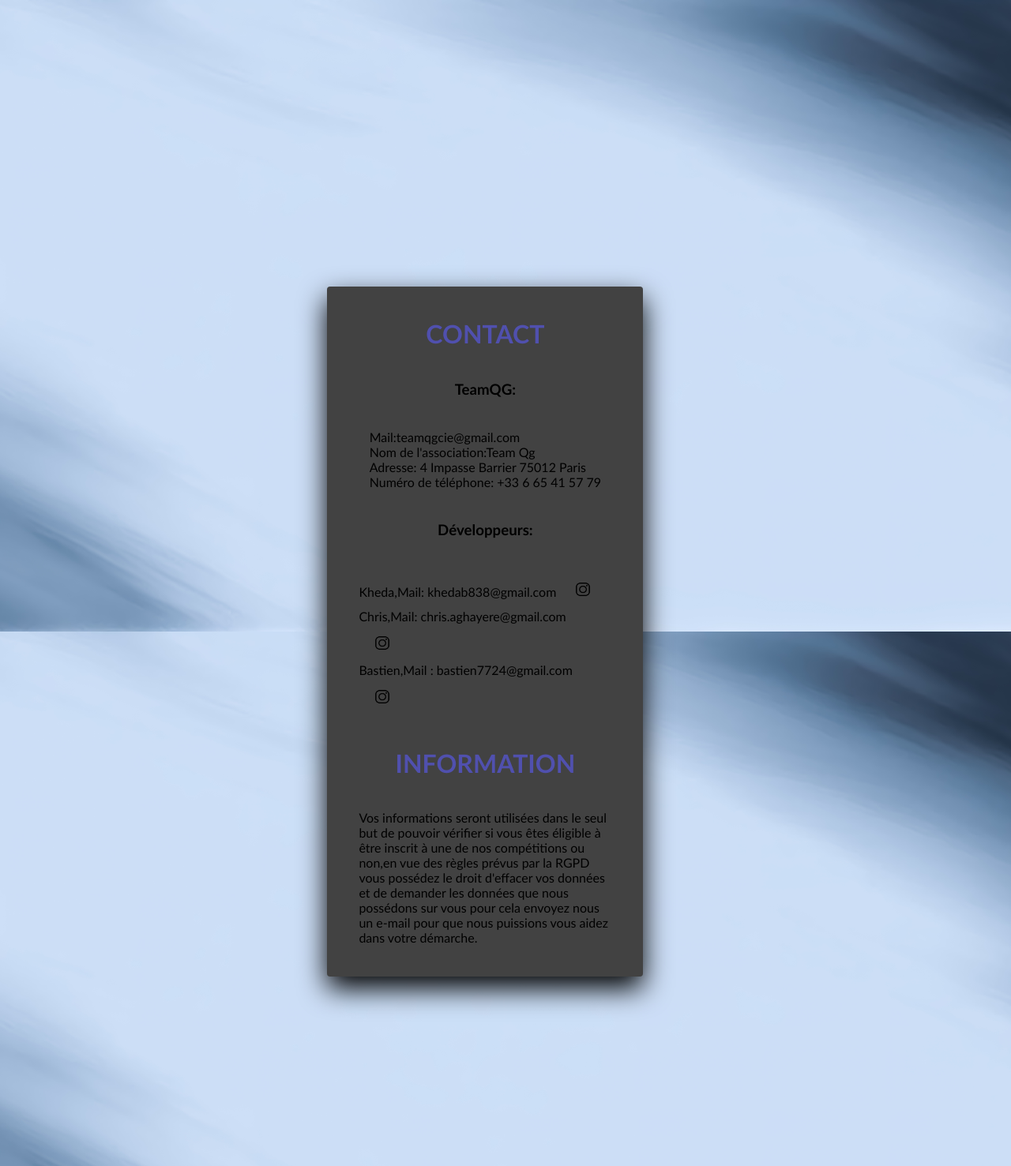
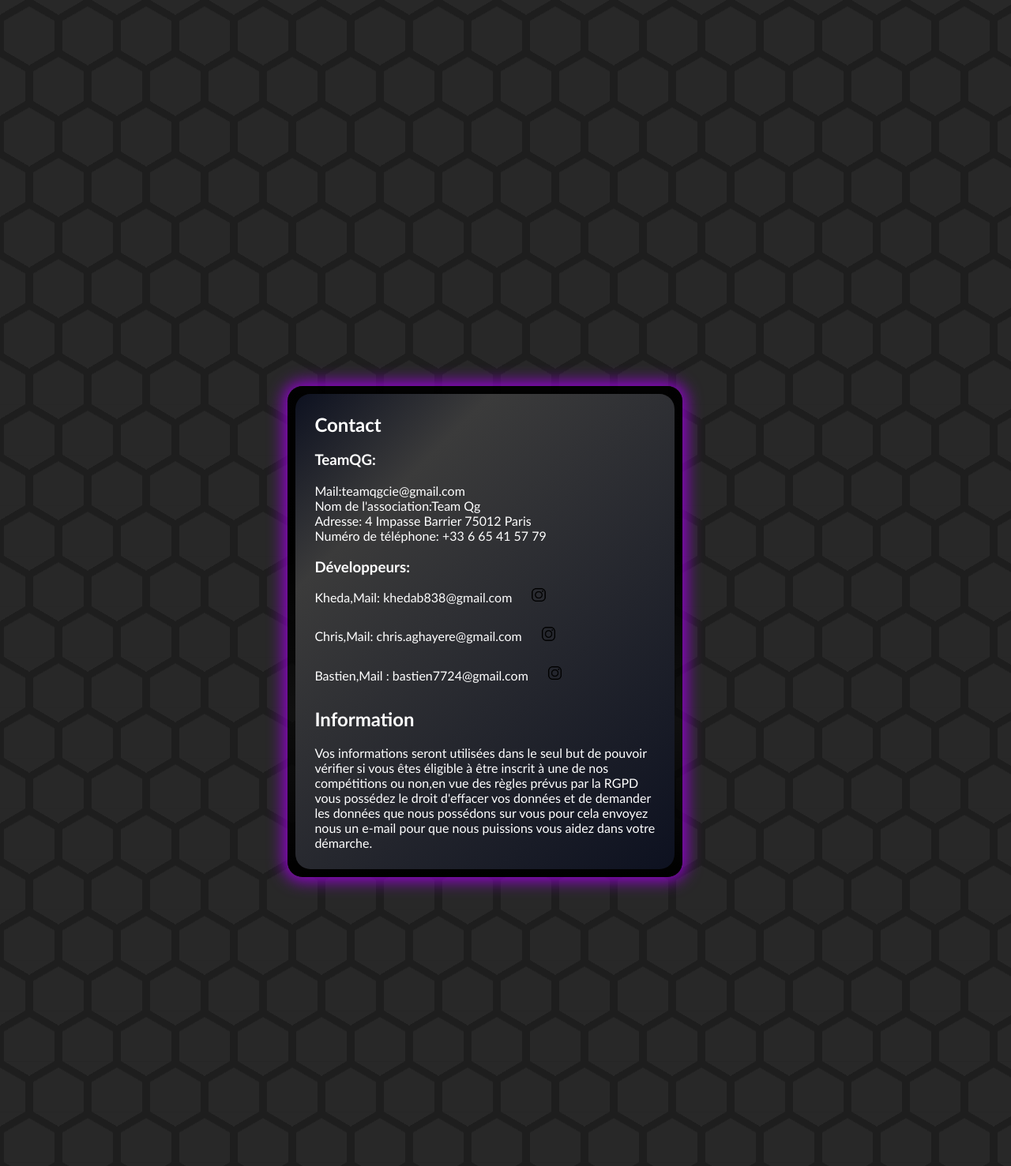
Before and after one commit to YannCrt/TeamQG, a PHP site: template public_html/view/contact.php in a window 1280 px wide. Shown: the top 1477 px of the page at 79% size. Run offline with PHP 8.4, Linux system fonts and the light colour scheme; the template is opened without the code that fills it, so the values that code supplies are empty.

Commit message:
new contact

```diff
--- a/public_html/style/competitions.css
+++ b/public_html/style/competitions.css
@@ -97,7 +97,7 @@
   font-style: italic;
   text-align: center;
   font-size: 1vmax;
-  color: #fffff;
+  color: #ffffff;
 }
 .competition_close_button{
   float: left;
@@ -412,3 +412,22 @@ section .signin .content .form .radio input[type="radio"] + label {
   color: #fff;
   display: block;
 }
+
+
+
+
+.bgblue {
+  background: linear-gradient(#000000f5, #000000, #00000098,#000000); /* Neon cyan to neon magenta */
+  padding: 10px;
+  border-radius: 1.2rem;
+  box-shadow: 0px 0px 20px 5px darkviolet ;
+  max-width: 500px;
+}
+
+.card {
+  font-size: 1rem;
+  color: white; /* Neon yellow */
+  background: linear-gradient(135deg, #0d1120 0%, #3b3b3b 23%, #0d1120 100%); /* Dark background with neon magenta */
+  padding: 1.5rem;
+  border-radius: 1.2rem;
+}
--- a/public_html/style/header.css
+++ b/public_html/style/header.css
@@ -11,8 +11,10 @@
     display: table;
     width: auto;
     text-align: center;
-    background-color: #FF4500;
+    background-color: darkviolet;
     border-radius: 30px;
+    border: 4px solid #000000;
+    box-shadow: 0px 0px 20px 5px darkviolet ;
 }
 
 td {
@@ -21,13 +23,14 @@ td {
 }
 
 a {
-    color: #fff;
+    color: #000000;
     text-transform: uppercase;
     text-decoration: none;
     letter-spacing: 0.15em;
     display: inline-block;
     padding: 15px 20px;
     position: relative;
+    font-weight: bold;
 }
 
 a:after {
@@ -38,7 +41,7 @@ a:after {
     height: 2px;
     left: 50%;
     position: absolute;
-    background: #fff;
+    background: #000000;
     transition: width 0.3s ease 0s, left 0.3s ease 0s;
     width: 0;
 }
--- a/public_html/style/home.css
+++ b/public_html/style/home.css
@@ -41,12 +41,20 @@
 }
 
 body {
-    background-image: url('../assets/navibackgroundwhite.jpg');
-    background-repeat: no-repeat;
-    background-position: center;
-    background-attachment: fixed;
-    background-size: cover;
-}
+    width: 100%;
+    height: 100%;
+    --s: 37px; /* control the size */
+
+    --c: #0000, #282828 0.5deg 119.5deg, #0000 120deg;
+    --g1: conic-gradient(from 60deg at 56.25% calc(425% / 6), var(--c));
+    --g2: conic-gradient(from 180deg at 43.75% calc(425% / 6), var(--c));
+    --g3: conic-gradient(from -60deg at 50% calc(175% / 12), var(--c));
+    background: var(--g1), var(--g1) var(--s) calc(1.73 * var(--s)), var(--g2),
+      var(--g2) var(--s) calc(1.73 * var(--s)), var(--g3) var(--s) 0,
+      var(--g3) 0 calc(1.73 * var(--s)) #1e1e1e;
+    background-size: calc(2 * var(--s)) calc(3.46 * var(--s));
+  }
+
 
 .confirmation_div{
     float: left;
@@ -313,6 +321,7 @@ video::-webkit-media-controls {
     height: auto;
     margin-left: 10%;
     margin-top: 1%;
+    color:white;
 }
 
 .divider_donotcross{
--- a/public_html/view/contact.php
+++ b/public_html/view/contact.php
@@ -1,10 +1,12 @@
 <div class = 'competition_signuppage'>
 <section>
 
-<div class="signin">
- <div class="content">
+<div class="bgblue">
+ <div class="card">
     <h2>Contact</h2>
+    <br>
     <h3>TeamQG:</h3>
+    <br>
     <p>Mail:teamqgcie@gmail.com
       <br>
       Nom de l'association:Team Qg
@@ -13,6 +15,7 @@
       <br>
       Numéro de téléphone: +33 6 65 41 57 79
     </p>
+    <br>
     <h3>Développeurs:</h3>
     <p>Kheda,Mail: khedab838@gmail.com <a href='https://www.instagram.com/maskkaa_hyena/' target="_blank" rel="noreferrer noopener" ><img class='instagram' src = <?php echo"$origin/assets/instagram.png";?>></a>
    <br />
@@ -20,7 +23,9 @@
    <br>
    Bastien,Mail : bastien7724@gmail.com <a href='https://www.instagram.com/_bastoine_/' target="_blank" rel="noreferrer noopener" ><img class='instagram' src = <?php echo"$origin/assets/instagram.png";?>></a>
    </p>
+   <br>
    <h2 id='Information'>Information</h2>
+   <br>
    <p>Vos informations seront utilisées dans le seul but de pouvoir vérifier
       si vous êtes éligible à être inscrit à une de nos compétitions ou non,en vue des règles
       prévus par la RGPD vous possédez le droit d'effacer vos données et de demander les données que nous possédons sur vous
```
